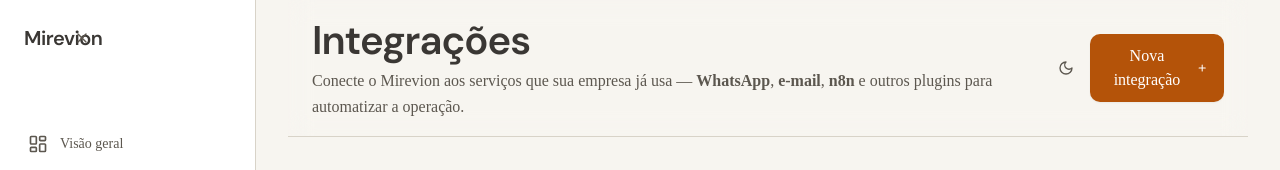
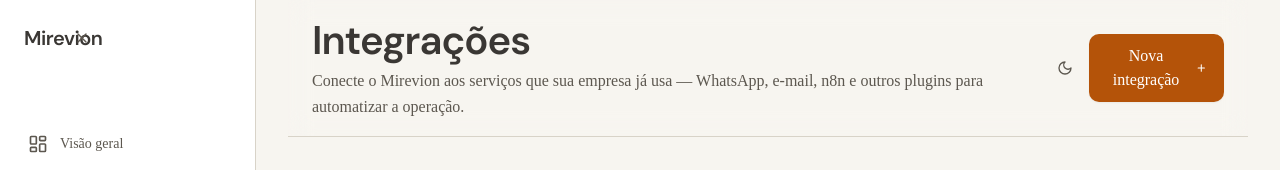
Before and after one commit to ItaloNicacioDev/Mirevion, a React (Vite) app in the folder apps/web/: page /integracao in a window 1280 px wide. Shown: the top 170 px of the page. Built offline with nearby package versions, Linux system fonts and the light colour scheme; sample sign-in values are in the browser's storage.

Commit message:
Update IntegracaoPage description to simplify text formatting

```diff
--- a/apps/web/src/features/integracao/IntegracaoPage.tsx
+++ b/apps/web/src/features/integracao/IntegracaoPage.tsx
@@ -119,13 +119,7 @@ export default function IntegracaoPage() {
     <div className="space-y-8">
       <PageHeader
         title="Integrações"
-        description={
-          <>
-            Conecte o Mirevion aos serviços que sua empresa já usa —{" "}
-            <strong>WhatsApp</strong>, <strong>e-mail</strong>,{" "}
-            <strong>n8n</strong> e outros plugins para automatizar a operação.
-          </>
-        }
+        description="Conecte o Mirevion aos serviços que sua empresa já usa — WhatsApp, e-mail, n8n e outros plugins para automatizar a operação."
         action={
           <button
             className="inline-flex items-center gap-2 px-4 py-2.5 bg-accent text-accent-foreground rounded-md font-medium hover:bg-accent/90 transition-colors shadow-sm"
```
